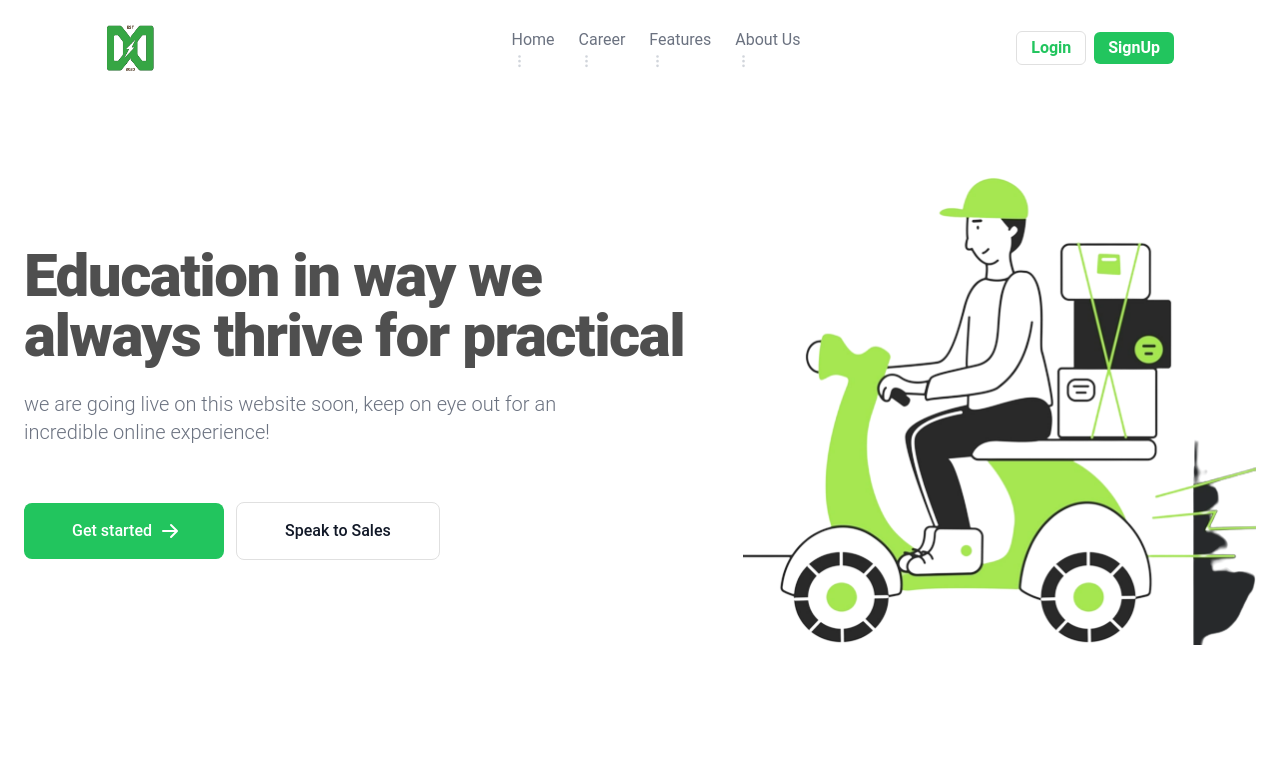
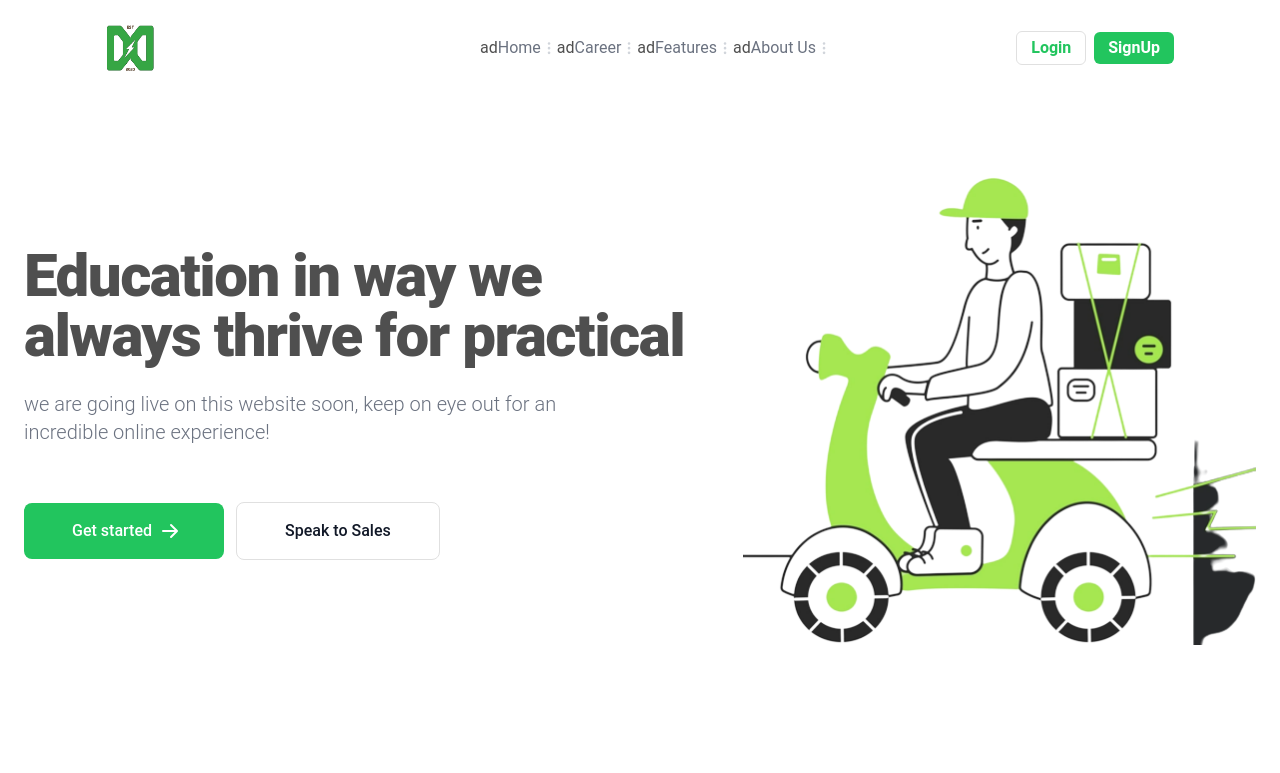
Before and after one commit to drivedock/drivedock-frontend, a React (Vite) app: page / in a window 1280 px wide. Shown: the top 773 px of the page. Built offline with nearby package versions, Linux system fonts and the light colour scheme.

Commit message:
adjusted css

```diff
--- a/src/pages/HomePage/Header/index.jsx
+++ b/src/pages/HomePage/Header/index.jsx
@@ -15,8 +15,8 @@ function Header() {
 
           <ul className="hidden absolute top-1/2 left-1/2 transform -translate-y-1/2 -translate-x-1/2 lg:flex lg:mx-auto lg:items-center lg:w-auto lg:space-x-6">
             {navNames.map((each, index) => (
-              <div key={index}>
-                <li>
+              <div key={index} style={{display: 'contents'}}>
+                <li>ad
                   <a
                     className="text-md hover:text-green-500 hover:transition-all text-gray-500 hover:font-bold dark:text-gray-300"
                     href="#"
```
